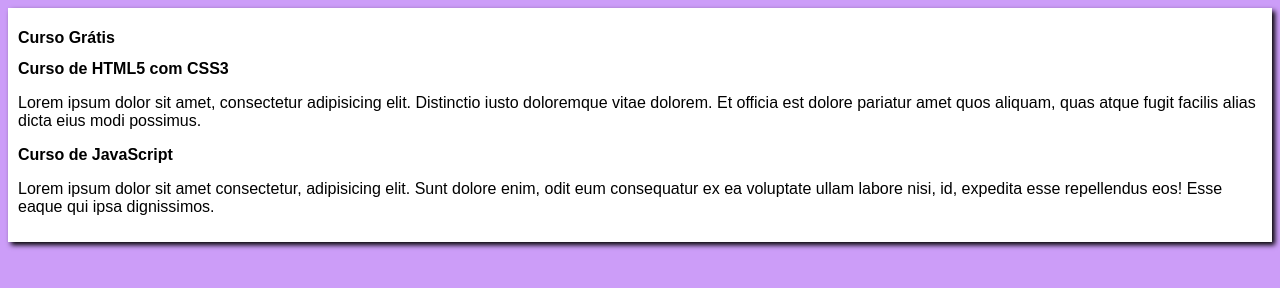
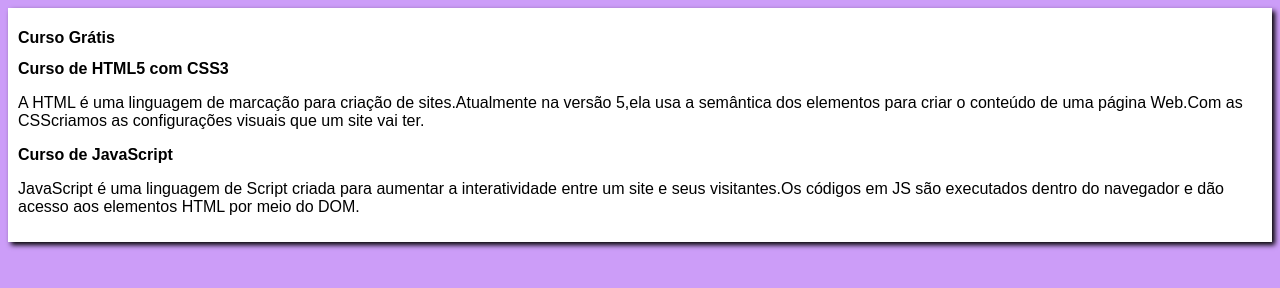
Before and after one commit to kienen24/projeto-site, a plain HTML site: page index.html in a window 1280 px wide. Drawn offline with Linux system fonts and the light colour scheme.

Commit message:
utualizado

```diff
--- a/index.html
+++ b/index.html
@@ -13,11 +13,11 @@
         </header>
         <article>
             <h2>Curso de HTML5 com CSS3</h2>
-            <p>Lorem ipsum dolor sit amet, consectetur adipisicing elit. Distinctio iusto doloremque vitae dolorem. Et officia est dolore pariatur amet quos aliquam, quas atque fugit facilis alias dicta eius modi possimus.</p>
+            <p>A HTML é uma linguagem de marcação para criação de sites.Atualmente na versão 5,ela usa a semântica dos elementos para criar o conteúdo de uma página Web.Com as CSScriamos as configurações visuais que um site vai ter.</p>
         </article>
         <article>
             <h2>Curso de JavaScript</h2>
-            <p>Lorem ipsum dolor sit amet consectetur, adipisicing elit. Sunt dolore enim, odit eum consequatur ex ea voluptate ullam labore nisi, id, expedita esse repellendus eos! Esse eaque qui ipsa dignissimos.</p>
+            <p>JavaScript é uma linguagem de Script criada para aumentar a interatividade entre um site e seus visitantes.Os códigos em JS são executados dentro do navegador e dão acesso aos elementos HTML por meio do DOM.</p>
         </article>
     </main>
 
```
